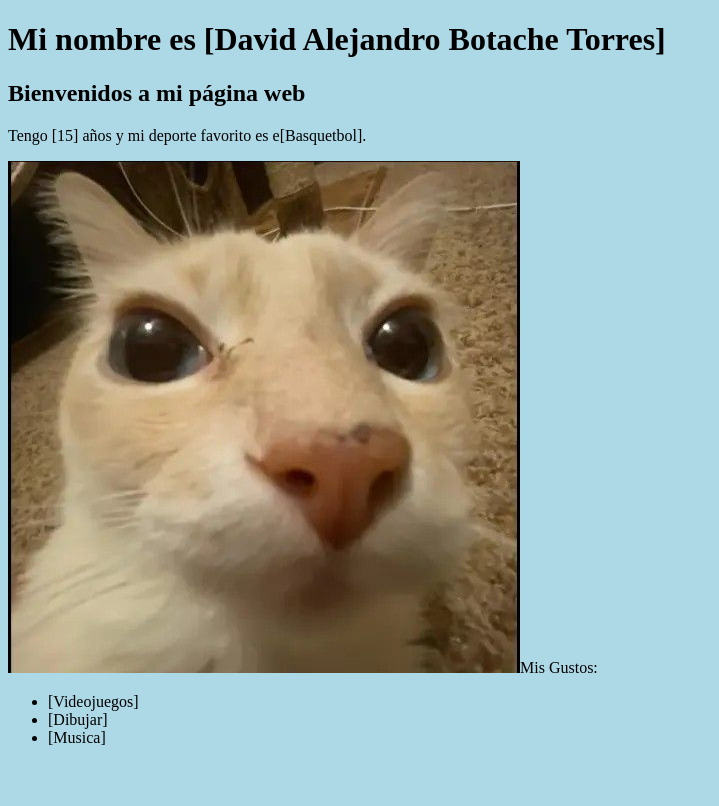
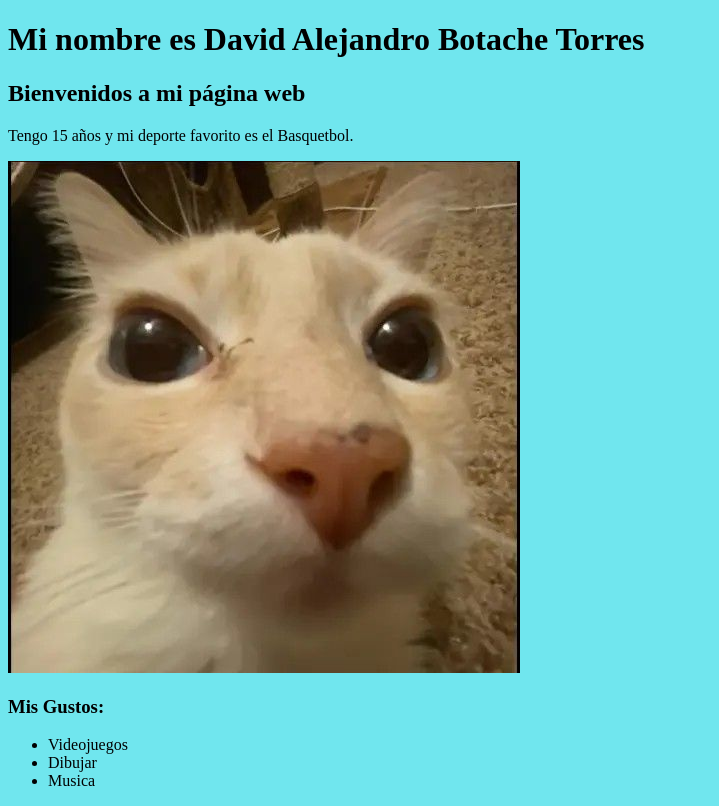
Before and after one commit to david-alejo-486/pagina_web, a plain HTML site: page index.html in a window 1280 px wide. Shown: the whole page, without its empty margins (0-719 px from the left). Drawn offline with Linux system fonts and the light colour scheme.

Commit message:
Corregido el salto de linea y el parrafo

```diff
--- a/index.html
+++ b/index.html
@@ -4,21 +4,21 @@
     <meta charset="UTF-8">
     <title>Página Personal</title>
 </head>
-<body style="background-color: lightblue;">
+<body style="background-color: rgb(112, 230, 238);">
 
-    <h1>Mi nombre es [David Alejandro Botache Torres]</h1>
+    <h1>Mi nombre es David Alejandro Botache Torres</h1>
 
     <h2>Bienvenidos a mi página web</h2>
 
-    <p>Tengo [15] años y mi deporte favorito es e[Basquetbol].</p>
+    <p>Tengo 15 años y mi deporte favorito es el Basquetbol.</p>
 
-    <img src= gato.jpg
-
+    <img src="gato.jpg" alt="Mi gato">
+    <br>
     <h3>Mis Gustos:</h3>
     <ul>
-        <li>[Videojuegos]</li>
-        <li>[Dibujar]</li>
-        <li>[Musica]</li>
+        <li>Videojuegos</li>
+        <li>Dibujar</li>
+        <li>Musica</li>
     </ul>
 
 </body>
```
